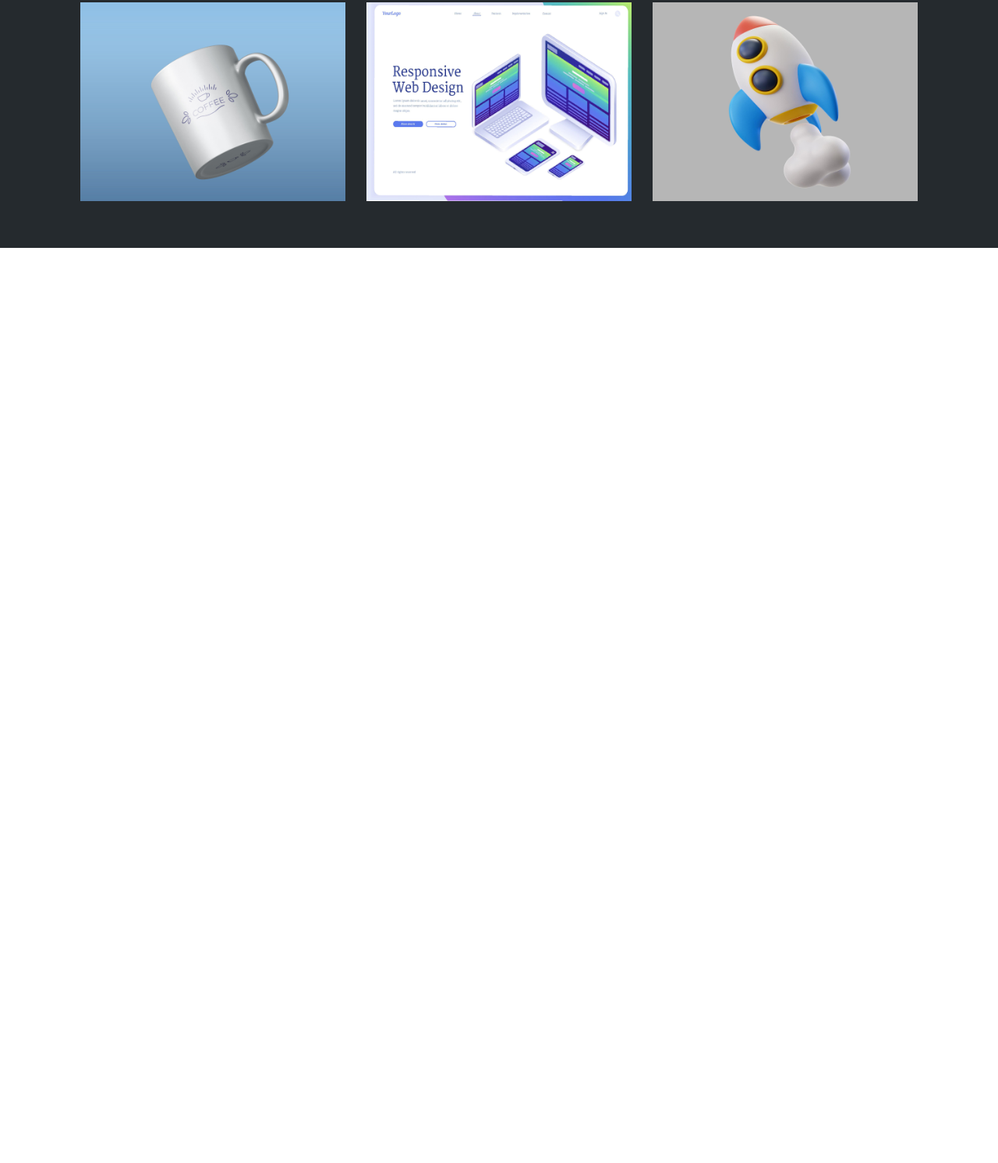
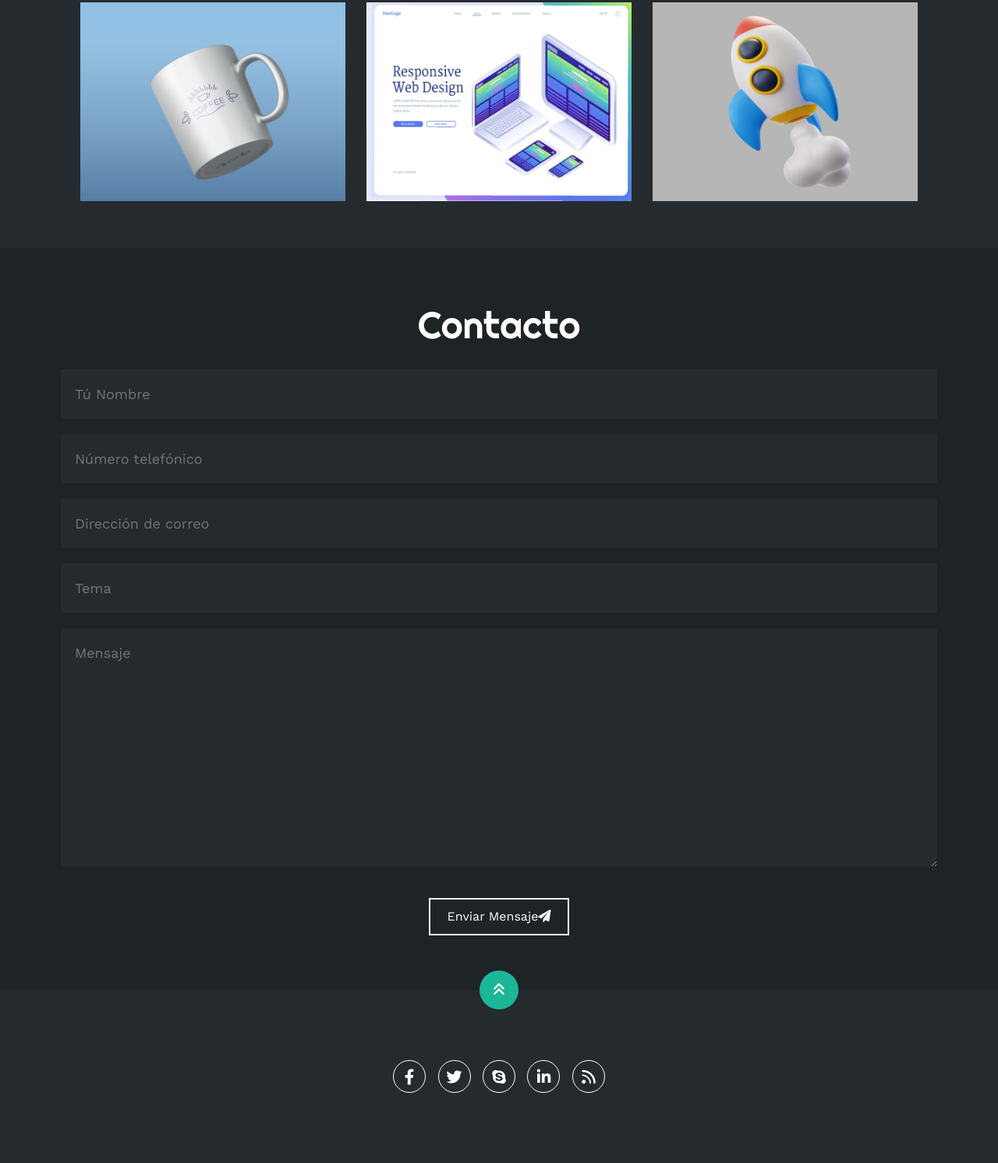
Before and after one commit to ivanfritzo/m02-practica, a plain HTML site: page index.html in a window 1280 px wide. Shown: the part 3551-5043 px from the top of the page at 78% size. Before the commit the page ends 3869 px from the top, so only its background shows below. Drawn offline with nearby package versions, Linux system fonts and the light colour scheme.

Commit message:
Agregar html y css contacto y footer

```diff
--- a/assets/css/style.css
+++ b/assets/css/style.css
@@ -448,6 +448,7 @@ html{
     position: relative;
     bottom: 4px;
 }
+
 /* SECCION PORTFOLIO */
 .portfolio{
     background-color: #252A2E;
@@ -505,3 +506,99 @@ html{
 .portfolio .galeria .proyecto .overlay:hover h3{
     margin-bottom: 0px;
 }
+
+/* SECCION CONTACTO */
+.contacto{
+    background-color: #1e2326;
+    color: #fff;
+    padding: 50px 0;
+}
+.contacto .container-seccion{
+    max-width: 1100px;
+    margin: auto;
+}
+.contacto h2{
+    font-size: 48px;
+    font-family: 'Righteous';
+    text-align: center;
+    padding: 20px 0;
+}
+.contacto .row{
+    display: flex;
+}
+.contacto input, .contacto textarea{
+    display: block;
+    width: 100%;
+    padding: 18px;
+    border: none;
+    margin-bottom: 20px;
+    background-color: #252A2E;
+    color: #fff;
+    font-size: 18px;
+}
+.contacto button{
+    cursor: pointer;
+    background-color: transparent;
+    border: 2px solid #fff;
+    width: fit-content;
+    display: block;
+    margin: 20px auto;
+    padding: 10px 22px;
+    font-size: 16px;
+    color: #fff;
+    position: relative;
+    z-index: 10;
+}
+.contacto button .overlay{
+    position: absolute;
+    top: 0;
+    left: 0;
+    width: 0;
+    height: 100%;
+    background-color: #1CB698;
+    z-index: -1;
+    transition: 1s;
+}
+.contacto button:hover .overlay{
+    width: 100%;
+}
+
+/* SECCION FOOTER */
+footer{
+    background-color: #252A2E;
+    color: #fff;
+    padding: 50px 0 30px 0;
+    text-align: center;
+    position: relative;
+    width: 100%;
+}
+footer .redes{
+    margin-bottom: 20px;
+}
+footer .redes a{
+    color: #fff;
+    display: inline-block;
+    text-decoration: none;
+    border: 1px solid #fff;
+    border-radius: 100%;
+    width: 42px;
+    height: 42px;
+    line-height: 42px;
+    margin: 40px 5px;
+    font-size: 20px;
+    transition: .3s;
+}
+footer .arriba{
+    display: block;
+    width: 50px;
+    height: 50px;
+    background-color: #1CB698;
+    color: #fff;
+    position: absolute;
+    left: 50%;
+    transform: translateX(-50%);
+    top: -25px;
+    border-radius: 50%;
+    line-height: 50px;
+    font-size: 18px;
+}
--- a/index.html
+++ b/index.html
@@ -268,7 +268,7 @@
     <!-- ---------- Seccion Portafolio ---------- -->
 <section class="portfolio" id="portfolio">
     <div class="container-seccion">
-        <h2>PORTAFOLIO</h2>
+        <h2>Portafolio</h2>
         <div class="galeria">
             <div class="proyecto">
                 <img src="./assets/img/p1.jpg" alt="">
@@ -316,7 +316,39 @@
     </div>
 </section>
 
+    <!-- ---------- Seccion Contacto ---------- -->
+<section class="contacto" id="contacto">
+    <div class="container-seccion">
+        <h2>Contacto</h2>
+        <div class="row">
+            <!-- Formulario -->
+                <input type="text" placeholder="Tú Nombre">
+                <input type="text" placeholder="Número telefónico">
+                <input type="text" placeholder="Dirección de correo">
+                <input type="text" placeholder="Tema">
+                <textarea name="" id="" cols="30" rows="10" placeholder="Mensaje"></textarea>
+                <button>
+                    Enviar Mensaje<i class="fa-solid fa-paper-plane"></i>
+                    <span class="overlay"></span>
+                </button>
+        </div>
+    </div>
+</section>
 
+
+    <!-- ---------- Seccion Footer ---------- -->
+    <footer>
+        <a href="#inicio" class="arriba">
+            <i class="fa-solid fa-angles-up"></i>
+        </a>
+        <div class="redes">
+            <a href="#"><i class="fa-brands fa-facebook-f"></i></a>
+            <a href="#"><i class="fa-brands fa-twitter"></i></a>
+            <a href="#"><i class="fa-brands fa-skype"></i></a>
+            <a href="#"><i class="fa-brands fa-linkedin-in"></i></a>
+            <a href="#"><i class="fa-solid fa-rss"></i></a>
+        </div>
+    </footer>
 
     <!-- Bootstrap JS 5.3 -->
     <script src="https://cdn.jsdelivr.net/npm/bootstrap@5.3.3/dist/js/bootstrap.bundle.min.js"></script>
```
